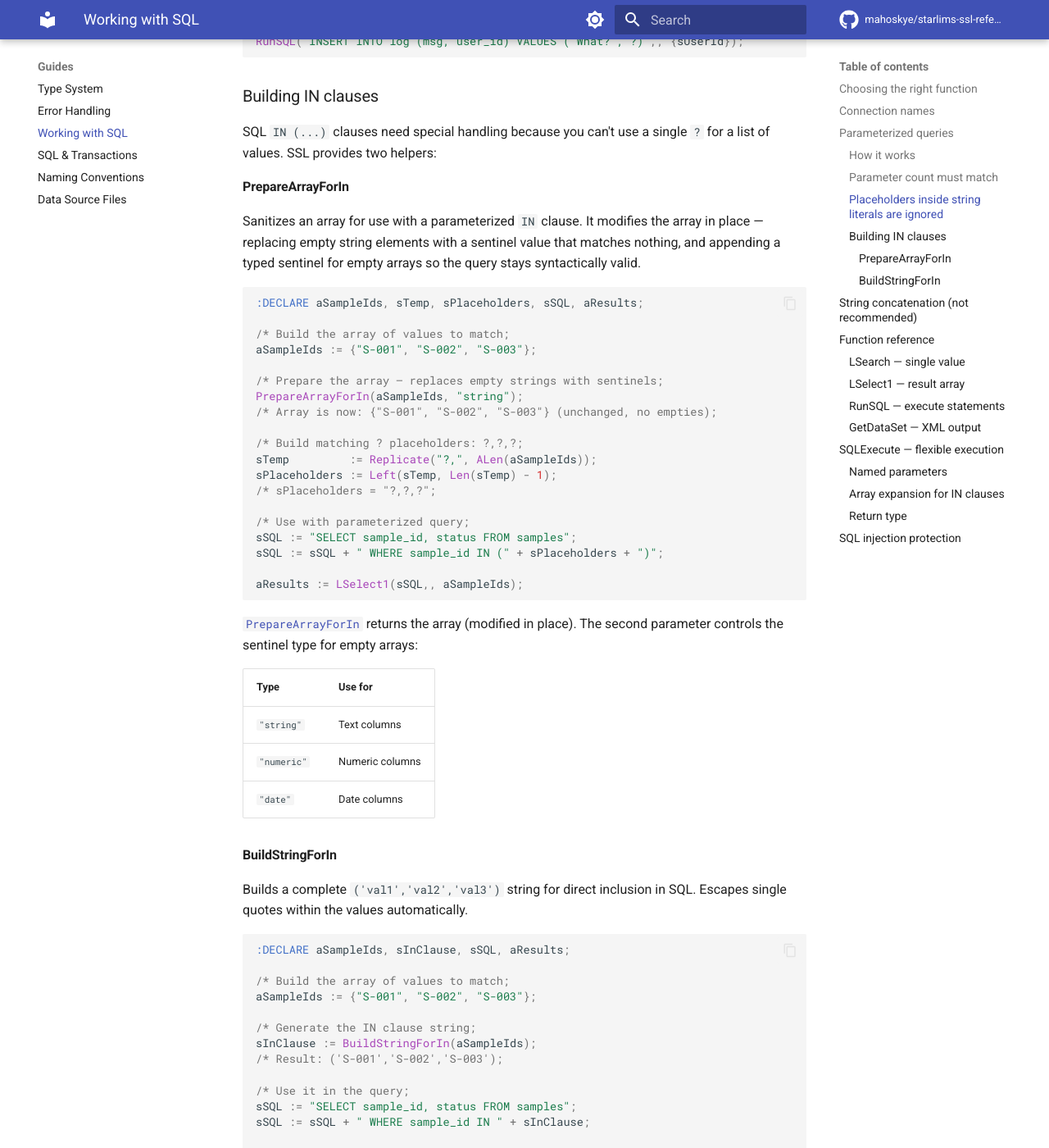
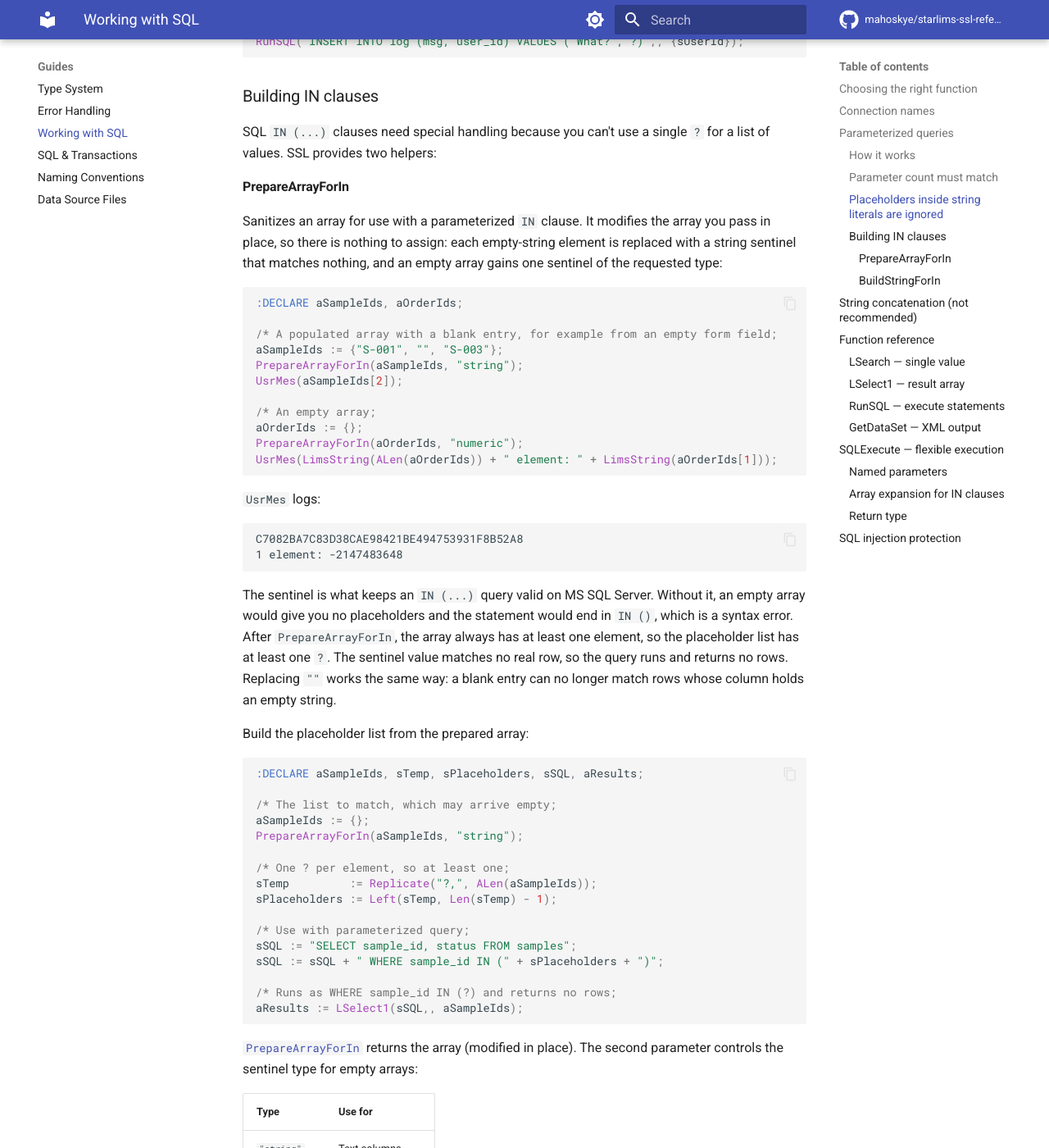
Before and after one commit to mahoskye/starlims-ssl-reference, an MkDocs documentation site: the page built from content/guides/sql-queries.md, in a window 1280 px wide and 1400 px high, scrolled down 3310 px. Shown: the whole window at 82% size. Built offline with MkDocs 1.6.1 and Material for MkDocs 9.7.7, drawn with Linux system fonts in a browser that asks for light colours; plug-ins that fetch from the network failed and are left out; comment, search, counter and statistics services are not loaded; some of the changed text lies outside the part shown.

Commit message:
docs: show PrepareArrayForIn's in-place replacements and a parameterized DetectSqlInjections example (closes #63)
The PrepareArrayForIn example now uses an array with a blank entry and an
empty array, shows the resulting sentinels, and explains why they keep
IN (...) valid on MS SQL Server. The injection example runs a
parameterized query and restores the saved detection state rather than
switching detection off, since it is on by default. DetectSqlInjections'
reference page now states the default and its example output matches.

Co-Authored-By: Claude Opus 5.5 <noreply@anthropic.com>

````diff
--- a/content/guides/sql-queries.md
+++ b/content/guides/sql-queries.md
@@ -121,27 +121,49 @@ SQL `IN (...)` clauses need special handling because you can't use a single `?`
 
 #### PrepareArrayForIn
 
-Sanitizes an array for use with a parameterized `IN` clause. It modifies the array in place — replacing empty string elements with a sentinel value that matches nothing, and appending a typed sentinel for empty arrays so the query stays syntactically valid.
+Sanitizes an array for use with a parameterized `IN` clause. It modifies the array you pass in place, so there is nothing to assign: each empty-string element is replaced with a string sentinel that matches nothing, and an empty array gains one sentinel of the requested type:
+
+```ssl
+:DECLARE aSampleIds, aOrderIds;
+
+/* A populated array with a blank entry, for example from an empty form field;
+aSampleIds := {"S-001", "", "S-003"};
+PrepareArrayForIn(aSampleIds, "string");
+UsrMes(aSampleIds[2]);
+
+/* An empty array;
+aOrderIds := {};
+PrepareArrayForIn(aOrderIds, "numeric");
+UsrMes(LimsString(ALen(aOrderIds)) + " element: " + LimsString(aOrderIds[1]));
+```
+
+`UsrMes` logs:
+
+```text
+C7082BA7C83D38CAE98421BE494753931F8B52A8
+1 element: -2147483648
+```
+
+The sentinel is what keeps an `IN (...)` query valid on MS SQL Server. Without it, an empty array would give you no placeholders and the statement would end in `IN ()`, which is a syntax error. After `PrepareArrayForIn`, the array always has at least one element, so the placeholder list has at least one `?`. The sentinel value matches no real row, so the query runs and returns no rows. Replacing `""` works the same way: a blank entry can no longer match rows whose column holds an empty string.
+
+Build the placeholder list from the prepared array:
 
 ```ssl
 :DECLARE aSampleIds, sTemp, sPlaceholders, sSQL, aResults;
 
-/* Build the array of values to match;
-aSampleIds := {"S-001", "S-002", "S-003"};
+/* The list to match, which may arrive empty;
+aSampleIds := {};
+PrepareArrayForIn(aSampleIds, "string");
 
-/* Prepare the array — replaces empty strings with sentinels;
-PrepareArrayForIn(aSampleIds, "string");
-/* Array is now: {"S-001", "S-002", "S-003"} (unchanged, no empties);
-
-/* Build matching ? placeholders: ?,?,?;
+/* One ? per element, so at least one;
 sTemp         := Replicate("?,", ALen(aSampleIds));
 sPlaceholders := Left(sTemp, Len(sTemp) - 1);
-/* sPlaceholders = "?,?,?";
 
 /* Use with parameterized query;
 sSQL := "SELECT sample_id, status FROM samples";
 sSQL := sSQL + " WHERE sample_id IN (" + sPlaceholders + ")";
 
+/* Runs as WHERE sample_id IN (?) and returns no rows;
 aResults := LSelect1(sSQL,, aSampleIds);
 ```
 
@@ -340,17 +362,24 @@ See the [`SQLExecute` reference](../reference/functions/SQLExecute.md) for a ful
 
 ## SQL injection protection
 
-SSL includes a [`DetectSqlInjections`](../reference/functions/DetectSqlInjections.md) function that can be enabled per connection to detect suspicious patterns:
+SSL can check the SQL text sent on a connection for suspicious patterns, such as comments and misplaced semicolons. [`DetectSqlInjections`](../reference/functions/DetectSqlInjections.md) turns that check on or off per connection and returns the previous state. Detection is on by default. If a block of code depends on it, save the previous state, make sure detection is on, and restore the saved state when the block ends. Don't finish with `DetectSqlInjections(.F.)`: detection was already on, so that would switch off a protection the rest of the code relies on:
 
 ```ssl
-/* Enable injection detection on the default connection;
-DetectSqlInjections(.T.);
+:DECLARE bPrev, aRows, oErr;
 
-/* Your queries run with detection active;
-RunSQL(sUserSuppliedSQL);
+/* Detection is on by default, make sure it stays on for this block;
+bPrev := DetectSqlInjections(.T.);
 
-/* Disable when done;
-DetectSqlInjections(.F.);
+:TRY;
+    /* User input travels as a bound value, never as SQL text;
+    aRows := LSelect1("SELECT sample_id, status FROM samples WHERE sample_id = ?",, {sUserSampleId});
+:CATCH;
+    oErr := GetLastSSLError();
+    ErrorMes("Sample lookup failed: " + oErr:Description);
+:FINALLY;
+    /* Restore the state the caller had;
+    DetectSqlInjections(bPrev);
+:ENDTRY;
 ```
 
 However, **parameterized queries are the primary defense**. [`DetectSqlInjections`](../reference/functions/DetectSqlInjections.md) is a secondary safeguard, not a replacement for proper parameter binding.
````
Also changed, not shown: content/reference/functions/DetectSqlInjections.md (+5 -3 lines), 1 other file.
